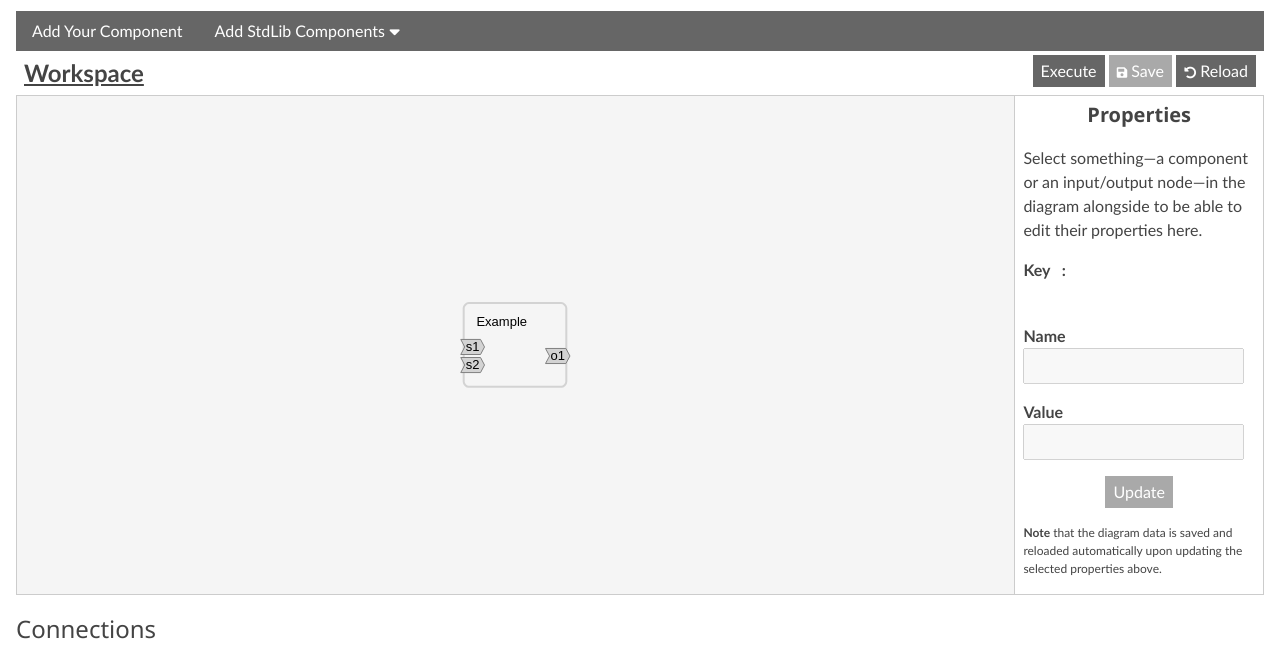
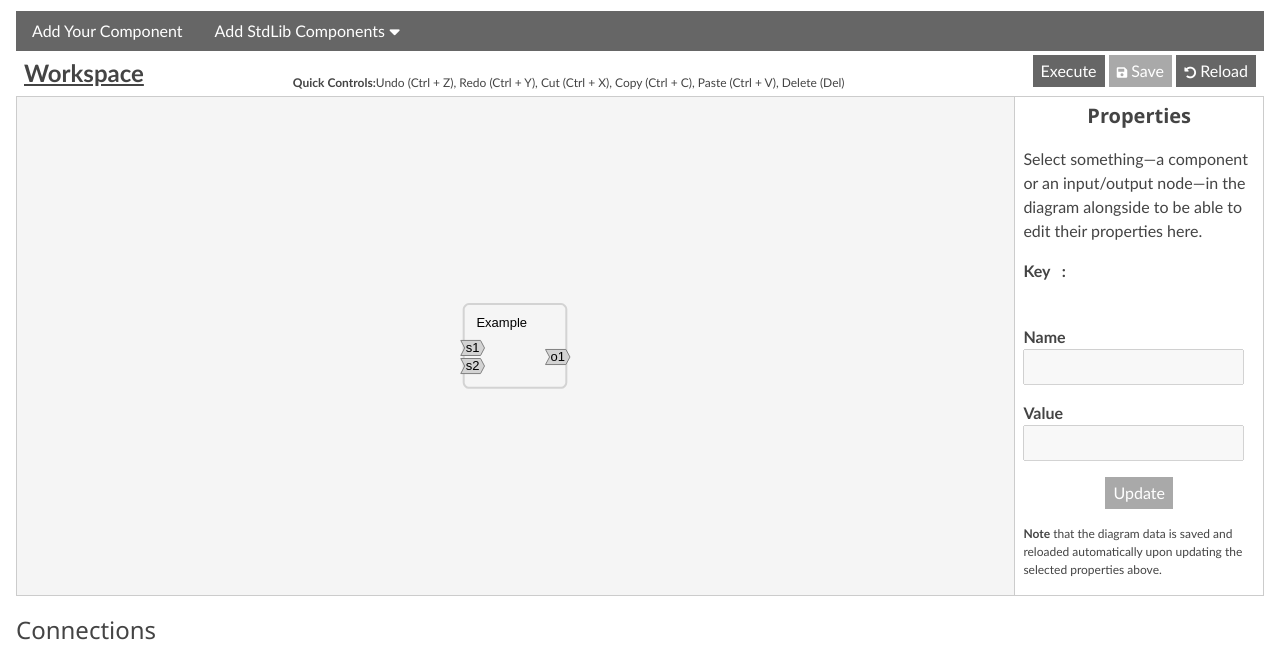
Before and after one commit to kckusal/Executable, a plain HTML site: page index.html in a window 1280 px wide. Shown: the part 77-733 px from the top of the page. Drawn offline with Linux system fonts and the light colour scheme.

Commit message:
Update index.html

```diff
--- a/index.html
+++ b/index.html
@@ -44,6 +44,9 @@
 
     <div class="cell-row padding-small">
       <span class="cell bold xlarge cell-middle underline">Workspace</span>
+      <p class="cell small center">
+        <strong>Quick Controls:</strong>Undo (Ctrl + Z), Redo (Ctrl + Y), Cut (Ctrl + X), Copy (Ctrl + C), Paste (Ctrl + V), Delete (Del)
+      </p>
       <div class="cell right" style="">
         <button onclick="executeAll()" class="button padding-small">Execute</button>
         <button id="saveButton" onclick="save()" class="button padding-small "><i class="fas fa-save small"></i> Save</button>
```
